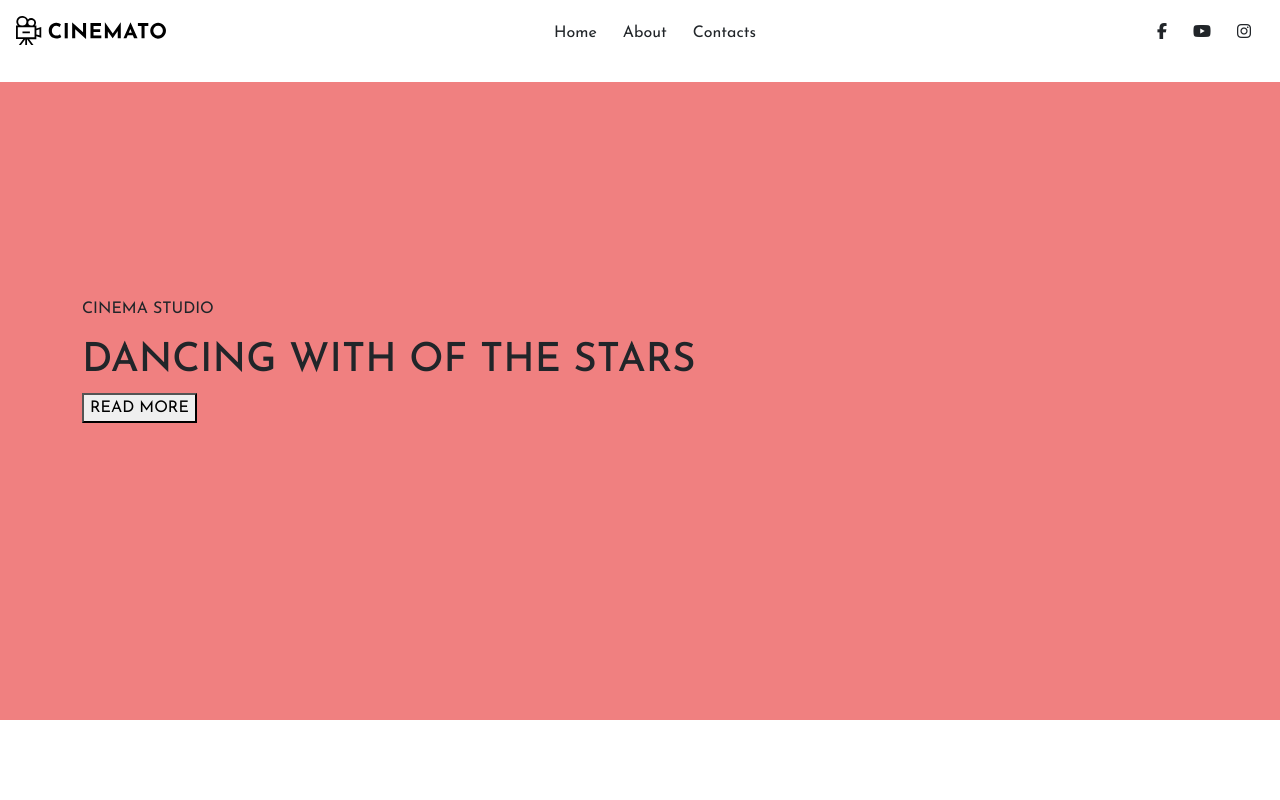
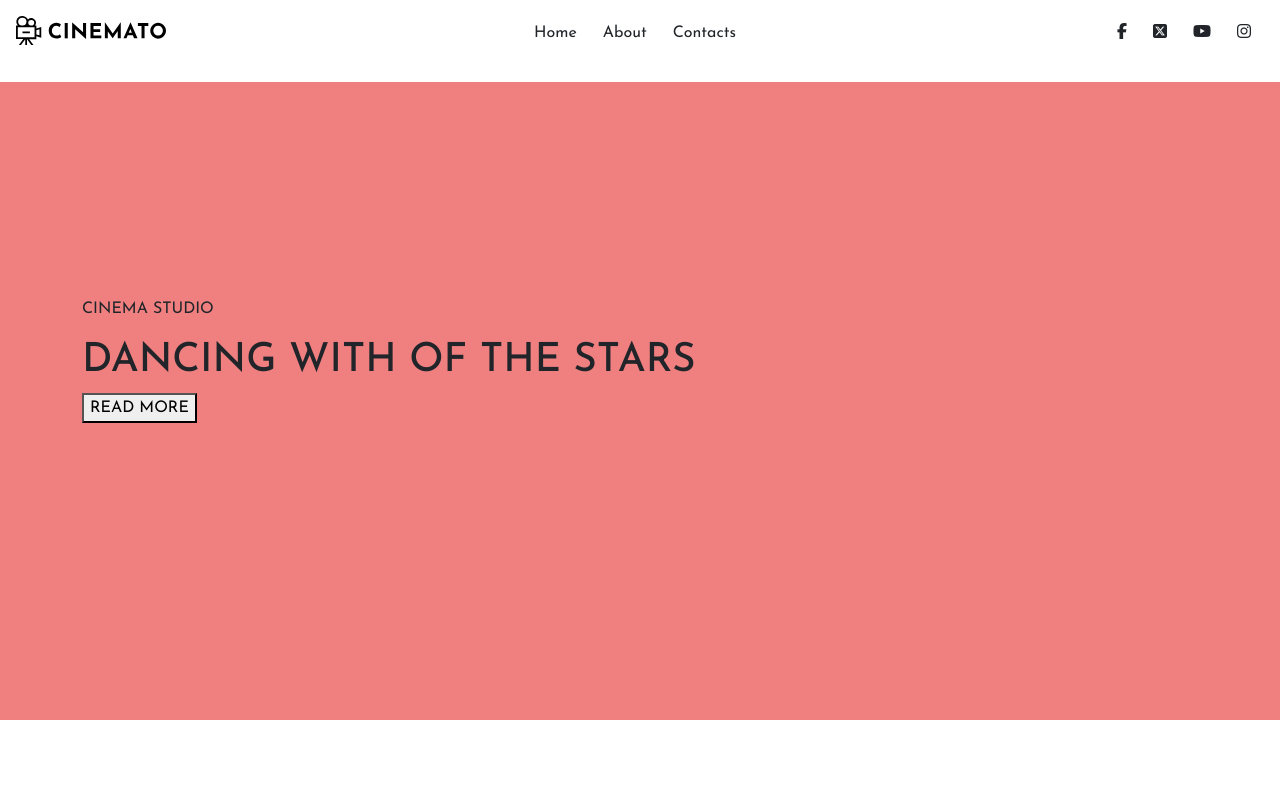
Before and after one commit to MattiaMessana/proj-html-vuejs, a Vue app: page / in a window 1280 px wide. Shown: the top 800 px of the page. Built offline with nearby package versions, Linux system fonts and the light colour scheme.

Commit message:
add: twitter incon on MyHeader

```diff
--- a/src/components/MyHeader.vue
+++ b/src/components/MyHeader.vue
@@ -49,8 +49,10 @@ export default {
         <div>
             <ul class="d-flex">
                 <li class="mx-2 zoom"><i class="fa-brands fa-facebook-f"></i></li>
+                <li class="mx-2 zoom"><i class="fa-brands fa-square-x-twitter"></i></li>
                 <li class="mx-2 zoom"><i class="fa-brands fa-youtube"></i></li>
                 <li class="mx-2 zoom"><i class="fa-brands fa-instagram"></i></li>
+
             </ul>
         </div>
 	</header>
```
